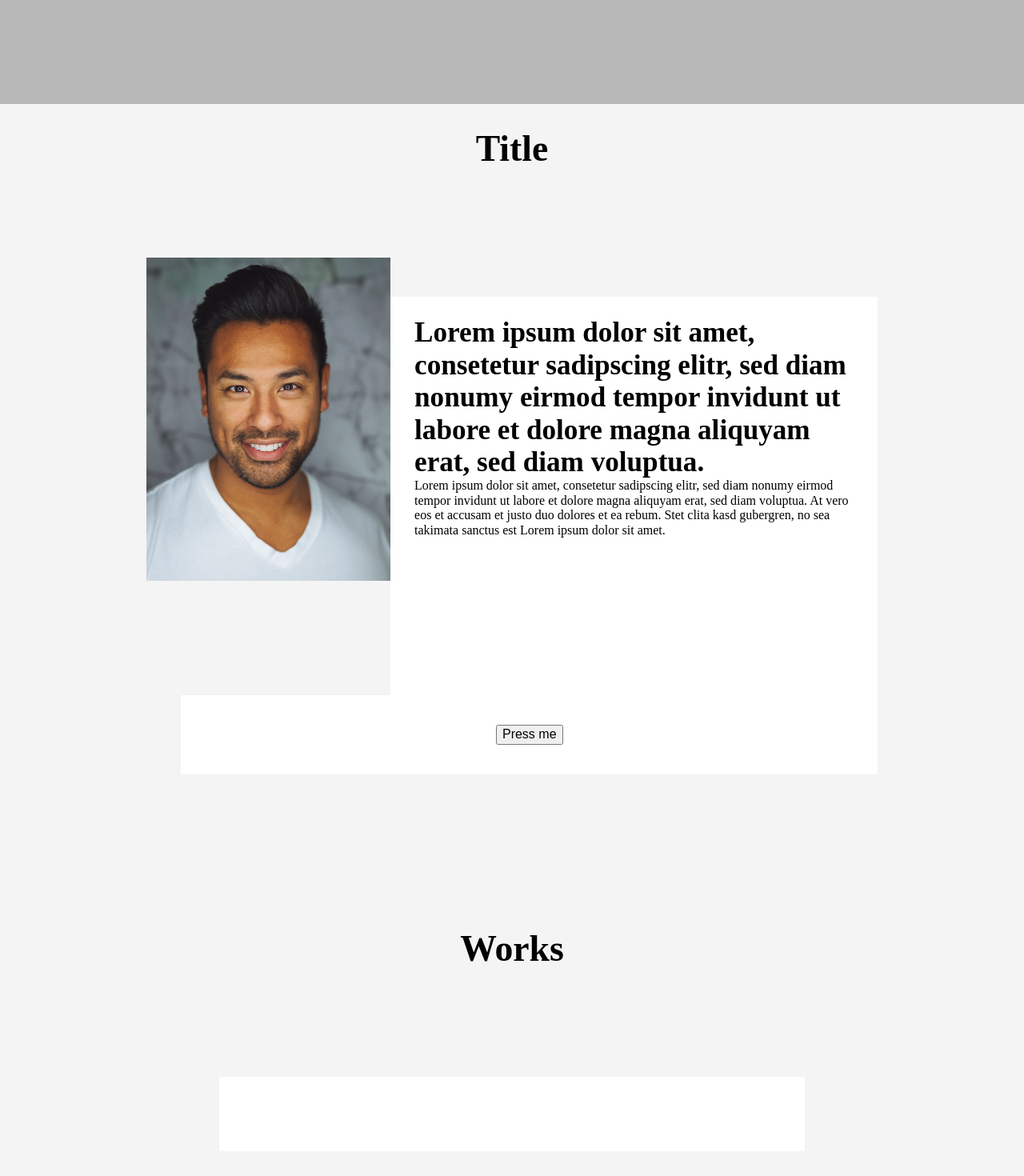
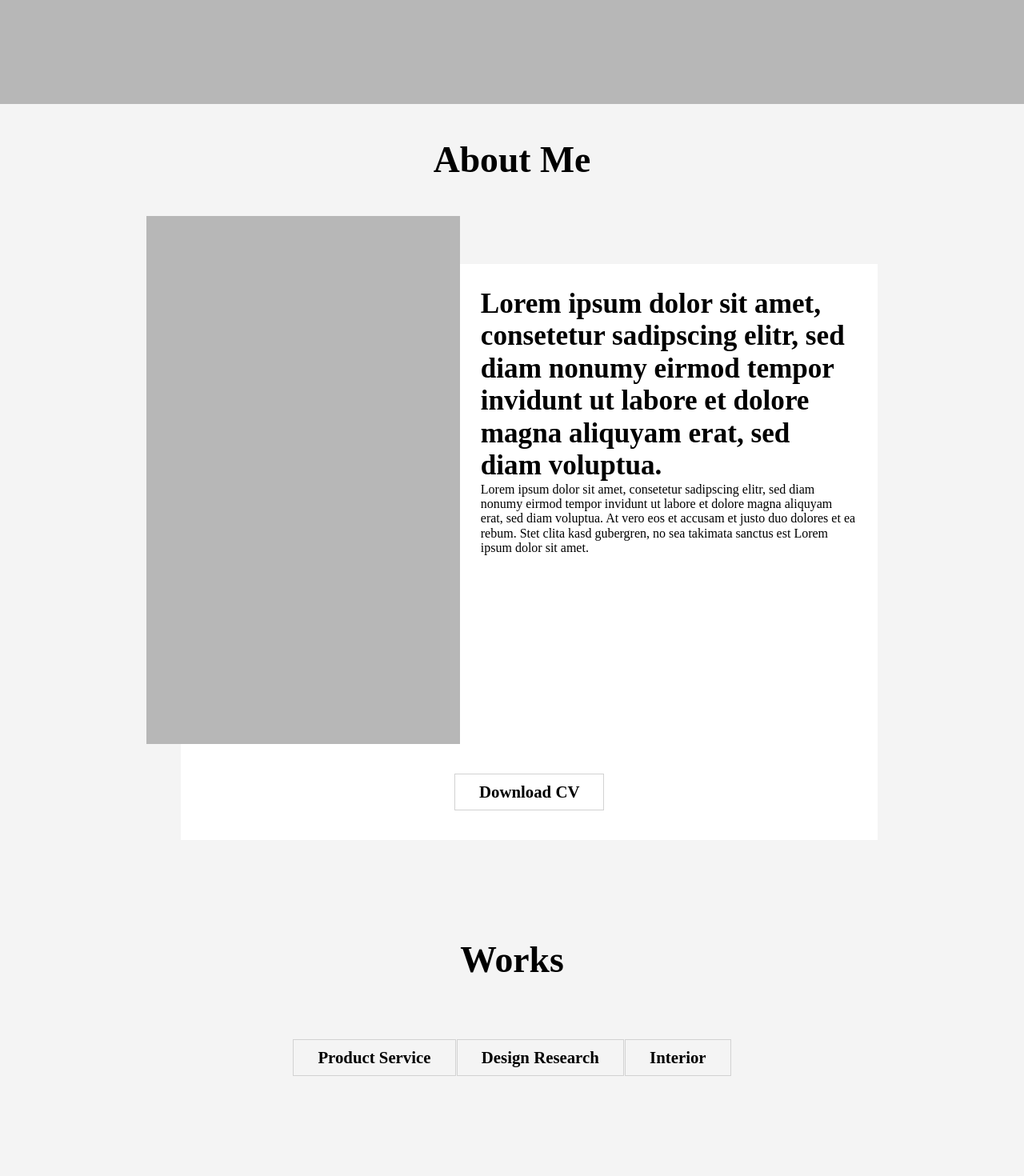
Before and after one commit to Nitasamoe/berilHomepage, a Nuxt app: page / in a window 1280 px wide. Shown: the part 720-2190 px from the top of the page at 80% size. Built offline with nearby package versions, Linux system fonts and the light colour scheme.

Commit message:
baseUi button

```diff
--- a/components/About.vue
+++ b/components/About.vue
@@ -1,13 +1,18 @@
 <template>
-    <div class="aboutMe" :style="aboutMeStyle">
-        <h1>Title</h1>
+    <div class="aboutMe pageGrid" :style="aboutMeStyle">
+        <div class="titleText">
+            <h1>About Me</h1>
+        </div>
         <div>
-            <picture :style="pictureStyle">
+            <div :style="pictureStyle">
+                <picture>
                     <!-- <source srcset="~/static/AboutMe_Picture.png" media="(win-width: 100px)"> -->
-                <img src="~/static/AboutMe_Picture.png" alt="The Picture of Beril Beden">
+                    <!--<img src="~/static/AboutMe_Picture.png" alt="The Picture of Beril Beden"> -->
                 </picture>
-            <div class="cvDownloadBar">
-                    <button>Press me</button>
+            </div>
+
+            <div class="cvDownloadBar buttonUi">
+                    <button><h4>Download CV</h4></button>
             </div>
             <div class="aboutMeText">
                     <h2> Lorem ipsum dolor sit amet, consetetur sadipscing elitr, sed diam nonumy eirmod tempor invidunt ut labore et dolore magna aliquyam erat, sed diam voluptua.</h2>
@@ -27,17 +32,17 @@ export default {
             cssStyle += "grid-column-start: 1;"
             cssStyle += "height:" + this.height + "px;"
             cssStyle += "display: grid;";
-            cssStyle += "grid-template-columns: 2fr repeat(10, 1fr) 2fr;";
-            cssStyle += "grid-template-rows: repeat(6, 1fr);";
+            cssStyle += "grid-template-rows: 140px repeat(4, 1fr) 80px;";
             return cssStyle;
         },
         pictureStyle(){
             let cssStyle = "";
             cssStyle += "grid-column-start: 1;"
-            cssStyle += "grid-column-end: 5;"
+            cssStyle += "grid-column-end: 6;"
             cssStyle += "grid-row-start: 1;"
             cssStyle += "grid-row-end: 7;"
             cssStyle += "overflow: hidden;"
+            cssStyle += "background-color: #b7b7b7"
             return cssStyle;
         }
     }
@@ -47,12 +52,17 @@ export default {
 <style scoped>
 @import '~/static/css/type.css';
 @import '~/static/css/globalVariables.css';
+@import '~/static/css/baseUi.css';
 
 .aboutMe {
     background-color: #f4f4f4;
-    padding-top: 30px;
 }
-.aboutMe > div {
+
+.cvDownloadBar {
+    background-color: white;
+}
+
+.aboutMe > div:nth-child(2) {
     grid-column: 2/12;
     grid-row: 2/6;
     display: grid;
@@ -60,21 +70,10 @@ export default {
     grid-template-rows: 0.5fr repeat(6, 1fr);
 }
 
-.cvDownloadBar {
-        background-color: white;
-        grid-column: 2/12;
-        text-align: center;
-        display: flex;
-        align-items: center;
-        justify-content: center;
-}
-
-.cvDownloadBar > button {
-}
 
 .aboutMeText {
     background-color: white;
-        grid-column: 5/12;
+    grid-column: 6/12;
     grid-row: 2/7;
     display:grid;
     grid-template-columns: 5% 1fr 5%;
@@ -95,8 +94,13 @@ picture img{
     width: 100%;
 }
 
-h1 {
+.titleText {
     text-align: center;
     grid-column: 2/12;
+    display: flex;
+    justify-content: space-around;
+    align-items: center;
 }
+
+
 </style>
--- a/components/Footer.vue
+++ b/components/Footer.vue
@@ -1,5 +1,5 @@
 <template>
-    <div class="footer" :style="footerStyle">
+    <div class="footer pageGrid" :style="footerStyle">
         <div class="contactData">
             <h2>Contact Me</h2>
             <p>fasfasf asfd asdfasdf a asdfasf</p>
@@ -20,7 +20,6 @@ export default {
             cssStyle += "grid-column-end: " + this.columnLength+ ";";
             cssStyle += "height:" + this.height + "px;";
             cssStyle += "display:grid;";
-            cssStyle += "grid-template-columns: 2fr repeat(10, 1fr) 2fr;";
             cssStyle += "display:grid;";
             cssStyle += "backgroundColor: #f4f4f4;";
             return cssStyle
@@ -32,6 +31,7 @@ export default {
 <style scoped>
 @import '~/static/css/type.css';
 @import '~/static/css/globalVariables.css';
+@import '~/static/css/baseUi.css';
 
 .footer > div {
     grid-column: 2 / 12;
--- a/components/Hero.vue
+++ b/components/Hero.vue
@@ -26,6 +26,9 @@ export default {
 </script>
 
 <style scoped>
+@import '~/static/css/type.css';
+@import '~/static/css/globalVariables.css';
+
 div {
     background-color: #b7b7b7;
     height: 30px;
--- a/components/Works.vue
+++ b/components/Works.vue
@@ -1,8 +1,16 @@
 <template>
-    <div class="works" :style="worksStyle">
-        <h1>Works</h1>
+    <div class="works pageGrid" :style="worksStyle">
+        <div class="titleText">
+            <h1>Works</h1>
+        </div>
         <div class="categories">
-
+            <ul>
+                <li v-for="category in categories" :key="category.id">
+                    <div class="buttonUi">
+                        <button><h4>{{category}}</h4></button>
+                    </div>
+                </li>
+            </ul>
         </div>
         <div class="projectPortfolio">
             <div class="projectPreview" v-for="project in projects" :key="project.id">
@@ -26,7 +34,7 @@ export default {
                 {"name": "Super Design Project", "shortDescr": "Lorum Ipsum Hipstum bipsum buspum", "id":2},
                 {"name": "Super Design Project", "shortDescr": "Lorum Ipsum Hipstum bipsum buspum", "id":3},
                 {"name": "Super Design Project", "shortDescr": "Lorum Ipsum Hipstum bipsum buspum", "id":4}
-            ],
+            ]
         }
     },
     computed: {
@@ -36,8 +44,7 @@ export default {
             cssStyle += "grid-column-start: 1;"
             cssStyle += "height:" + this.height + "px;"
             cssStyle += "display: grid;";
-            cssStyle += "grid-template-columns: 2fr repeat(10, 1fr) 2fr;";
-            cssStyle += "grid-template-rows: 1fr 0.5fr repeat(8, 1fr);";
+            cssStyle += "grid-template-rows: 140px  0.5fr 0.5fr repeat(7, 1fr);";
             return cssStyle;
         }
     }
@@ -47,16 +54,26 @@ export default {
 <style scoped>
 @import '~/static/css/type.css';
 @import '~/static/css/globalVariables.css';
+@import '~/static/css/baseUi.css';
 
 .works {
     background-color: #f4f4f4;
-    padding-top: 30px;
 }
 
 .categories {
-    background-color: white;
-    grid-column: 3 / 11;
+    grid-column: 4 / 10;
+}
+.categories ul {
+    display: flex;
+    height: 100%;
+    padding: 0px;
+    margin: 0px;
+    justify-content: space-around;
+    align-items: center;
+}
 
+.categories ul li {
+    list-style-type: none;
 }
 
 .projectPortfolio {
@@ -93,5 +110,14 @@ h1 {
     align-items: center;
 }
 
+.titleText {
+    text-align: center;
+    grid-column: 2/12;
+    display: flex;
+    justify-content: space-around;
+    align-items: center;
+}
+
+
 
 </style>
--- a/nuxt.config.js
+++ b/nuxt.config.js
@@ -15,7 +15,9 @@ module.exports = {
       { rel: 'icon', type: 'image/x-icon', href: '/favicon.ico' },
       { type: 'stylesheet', href: '/css/normalize.css' },
       { type: 'stylesheet', href: '/css/type.css' },
-      { type: 'stylesheet', href: '/css/globalVariables.css' }
+      { type: 'stylesheet', href: '/css/globalVariables.css' },
+      { type: 'stylesheet', href: '/css/baseUi.css' },
+      { type: 'stylesheet', href: 'https://fonts.googleapis.com/css?family=Fira+Sans&display=swap' }
     ]
   },
   // Create base URL
--- /dev/null
+++ b/static/css/baseUi.css
@@ -0,0 +1,33 @@
+.pageGrid {
+    grid-template-columns: 0.3fr repeat(10, 1fr) 0.3fr;
+}
+
+
+@media only screen and (min-width: 600px) {
+    .pageGrid {
+        grid-template-columns: 2fr repeat(10, 1fr) 2fr;
+    }
+}
+
+
+
+
+
+
+
+/*  UI Elements Design  */
+.buttonUi {
+    grid-column: 2/12;
+    text-align: center;
+    display: flex;
+    align-items: center;
+    justify-content: center;
+}
+.buttonUi > button {
+    background-color: transparent;
+    border: 1px solid #d2d2d2;
+    padding-top: 10px;
+    padding-bottom: 10px;
+    padding-left: 30px;
+    padding-right: 30px;
+}
--- a/static/css/globalVariables.css
+++ b/static/css/globalVariables.css
@@ -8,4 +8,7 @@
 
 
     --mainColor:black;
+
+    --mainFont:'Fira Sans';
+
 }
--- a/static/css/type.css
+++ b/static/css/type.css
@@ -2,24 +2,29 @@ h1 {
     font-size: var(--h1TypeSize);
     margin: 0px;
     padding: 0px;
+    font-family: var(--mainFont);
 }
 h2 {
     font-size: var(--h2TypeSize);
     margin: 0px;
     padding: 0px;
+    font-family: var(--mainFont);
 }
 h3 {
     font-size: var(--h3TypeSize);
     margin: 0px;
     padding: 0px;
+    font-family: var(--mainFont);
 }
 h4 {
     font-size: var(--h4TypeSize);
     margin: 0px;
     padding: 0px;
+    font-family: var(--mainFont);
 }
 p {
     font-size: var(--baseTypeSize);
     margin: 0px;
     padding: 0px;
+    font-family: var(--mainFont);
 }
```
Lines whose indentation alone changed are shown as unchanged.
